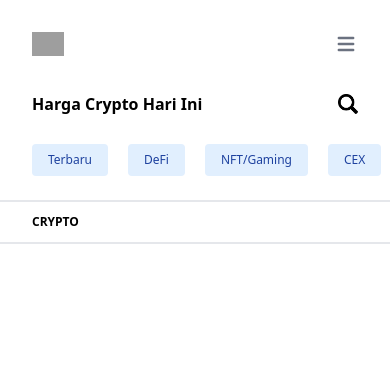
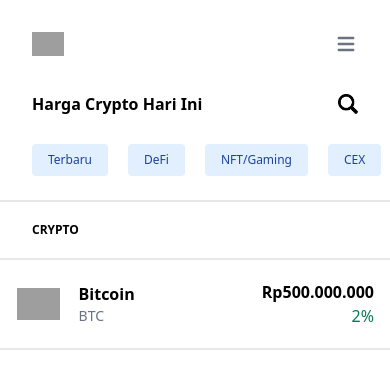
Before and after one commit to samdyra/PintuWebsite, a React (Vite) app: page / in a window 390 px wide. Shown: the top 388 px of the page. Built offline with nearby package versions, Linux system fonts and the light colour scheme; grey boxes are pictures that could not be loaded.

Commit message:
Develop Table Mobile Version

```diff
--- a/src/Components/Table/index.tsx
+++ b/src/Components/Table/index.tsx
@@ -2,11 +2,25 @@ import React from 'react'
 
 const Table:React.FC = () => (
   <div className="">
-    <header className='flex font-bold text-xs border-y-2 py-3 px-8'>
+    <header className='flex font-bold text-xs border-y-2 py-5 px-8'>
       <h3>CRYPTO</h3>
     </header>
+    <table className='w-full'>
+      <tbody className='flex border-b-2 py-5 w-full justify-between'>
+        <section className='flex pl-2 w-36 h-12 justify-around items-center'>
+          <img className='h-8' src='https://upload.wikimedia.org/wikipedia/commons/thumb/4/46/Bitcoin.svg/1200px-Bitcoin.svg.png' alt='image-coin'></img>
+          <div className='flex flex-col items-start'>
+            <h3 className='font-bold'>Bitcoin</h3>
+            <p className='text-gray-500 text-sm'>BTC</p>
+          </div>
+        </section>
+        <section className='flex flex-col pr-4 w-52 items-end'>
+          <h4 className='font-bold'>Rp500.000.000</h4>
+          <h3 className='font-medium text-green-600'>2%</h3>
+        </section>
+      </tbody>
+    </table>
   </div>
-
 )
 
 export default Table
```
